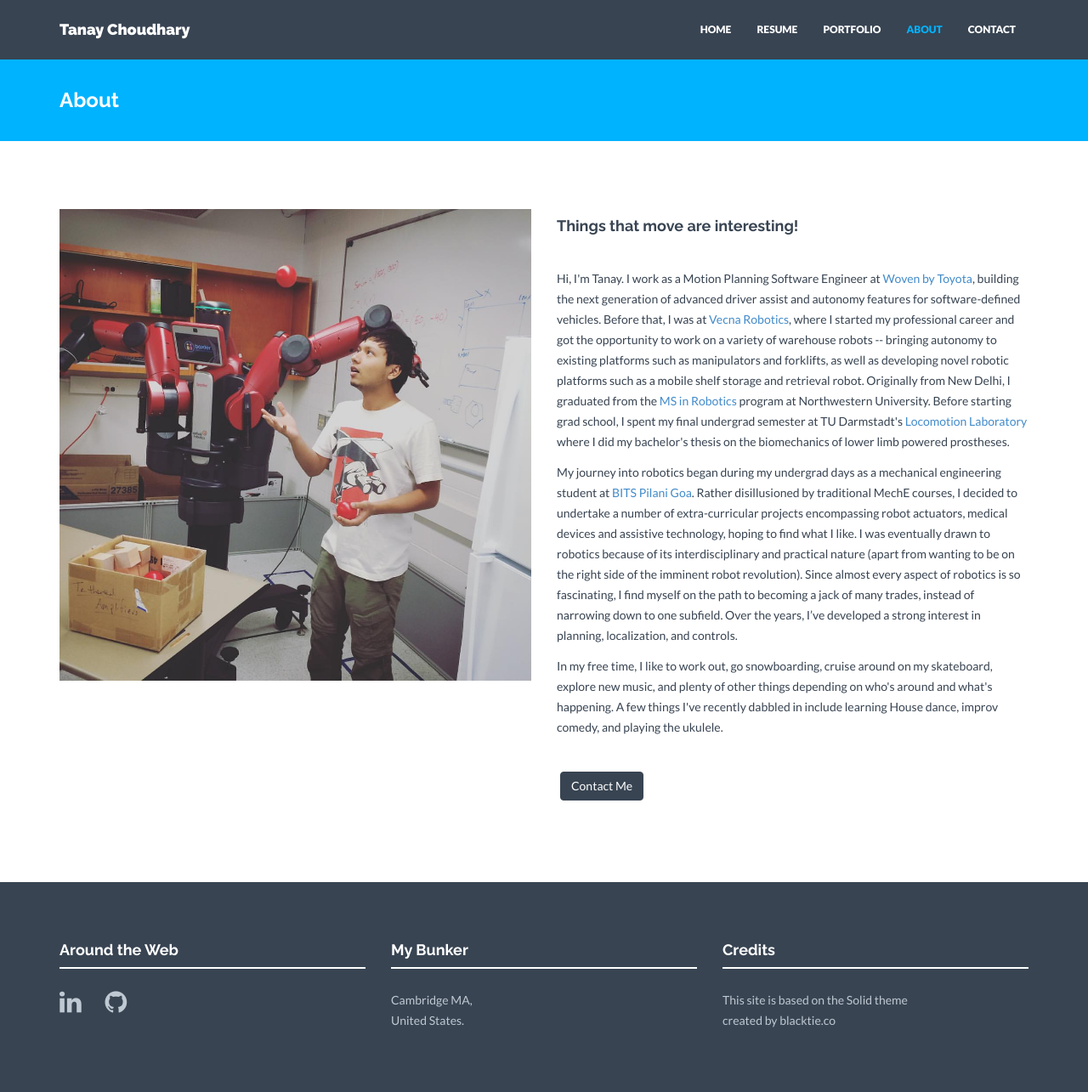
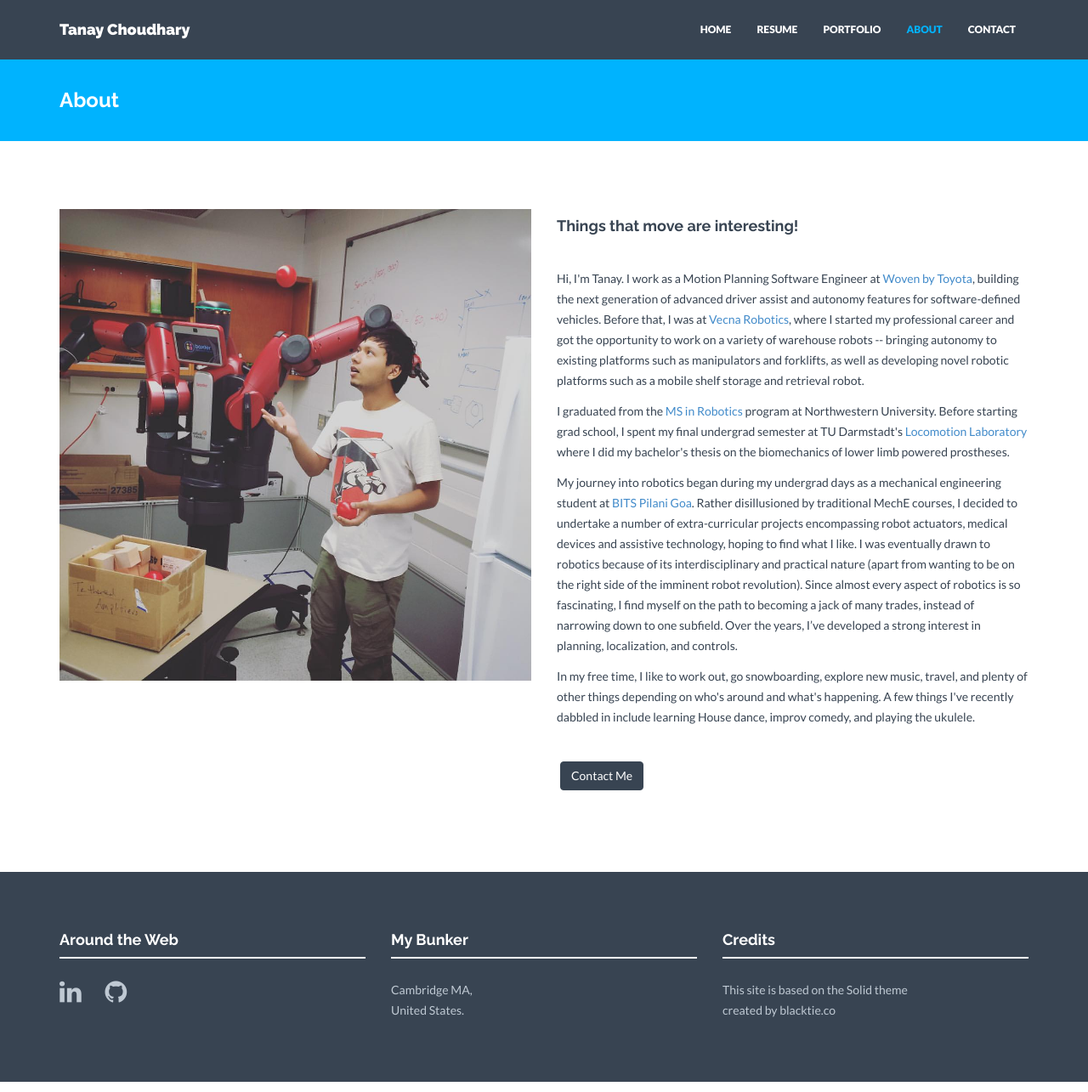
Before and after one commit to tanay-choudhary/tanay-choudhary.github.io, a Jekyll site: the page built from about.html, in a window 1280 px wide and 1285 px high. Shown: the whole window at 85% size. Built offline with Jekyll 4.4.1, drawn with Linux system fonts in a browser that asks for light colours; nearby versions of some CDN libraries.

Commit message:
Update about.html

```diff
--- a/about.html
+++ b/about.html
@@ -12,11 +12,13 @@ permalink: /about/
         <div class="col-lg-6">
             <h4>Things that move are interesting!</h4>
             <br>
-            <p>Hi, I'm Tanay. I work as a Motion Planning Software Engineer at <a href="https://woven.toyota/">Woven by Toyota</a>, building the next generation of advanced driver assist and autonomy features for software-defined vehicles. Before that, I was at <a href="https://www.vecnarobotics.com">Vecna Robotics</a>, where I started my professional career and got the opportunity to work on a variety of warehouse robots -- bringing autonomy to existing platforms such as manipulators and forklifts, as well as developing novel robotic platforms such as a mobile shelf storage and retrieval robot. Originally from New Delhi, I graduated from the <a href="https://www.mccormick.northwestern.edu/robotics/people/alumni/2015-2016.html">MS in Robotics</a> program at Northwestern University. Before starting grad school, I spent my final undergrad semester at TU Darmstadt's <a href="https://lauflabor.ifs-tud.de/doku.php">Locomotion Laboratory</a> where I did my bachelor's thesis on the biomechanics of lower limb powered prostheses.</p>
+            <p>Hi, I'm Tanay. I work as a Motion Planning Software Engineer at <a href="https://woven.toyota/">Woven by Toyota</a>, building the next generation of advanced driver assist and autonomy features for software-defined vehicles. Before that, I was at <a href="https://www.vecnarobotics.com">Vecna Robotics</a>, where I started my professional career and got the opportunity to work on a variety of warehouse robots -- bringing autonomy to existing platforms such as manipulators and forklifts, as well as developing novel robotic platforms such as a mobile shelf storage and retrieval robot.</p>
+
+            <p>I graduated from the <a href="https://www.mccormick.northwestern.edu/robotics/people/alumni/2015-2016.html">MS in Robotics</a> program at Northwestern University. Before starting grad school, I spent my final undergrad semester at TU Darmstadt's <a href="https://lauflabor.ifs-tud.de/doku.php">Locomotion Laboratory</a> where I did my bachelor's thesis on the biomechanics of lower limb powered prostheses.</p>
 
             <p> My journey into robotics began during my undergrad days as a mechanical engineering student at <a href="https://www.bits-pilani.ac.in/goa/">BITS Pilani Goa</a>. Rather disillusioned by traditional MechE courses, I decided to undertake a number of extra-curricular projects encompassing robot actuators, medical devices and assistive technology, hoping to find what I like. I was eventually drawn to robotics because of its interdisciplinary and practical nature (apart from wanting to be on the right side of the imminent robot revolution). Since almost every aspect of robotics is so fascinating, I find myself on the path to becoming a jack of many trades, instead of narrowing down to one subfield. Over the years, I’ve developed a strong interest in planning, localization, and controls.</p>
 
-            <p>In my free time, I like to work out, go snowboarding, cruise around on my skateboard, explore new music, and plenty of other things depending on who's around and what's happening. A few things I've recently dabbled in include learning House dance, improv comedy, and playing the ukulele.</p>
+            <p>In my free time, I like to work out, go snowboarding, explore new music, travel, and plenty of other things depending on who's around and what's happening. A few things I've recently dabbled in include learning House dance, improv comedy, and playing the ukulele.</p>
             <p><br/><a href="/contact/" class="btn btn-theme">Contact Me</a></p>
         </div>
     </div>
```
